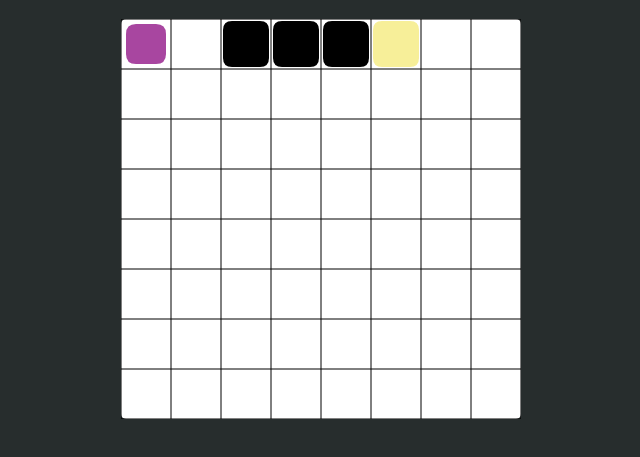
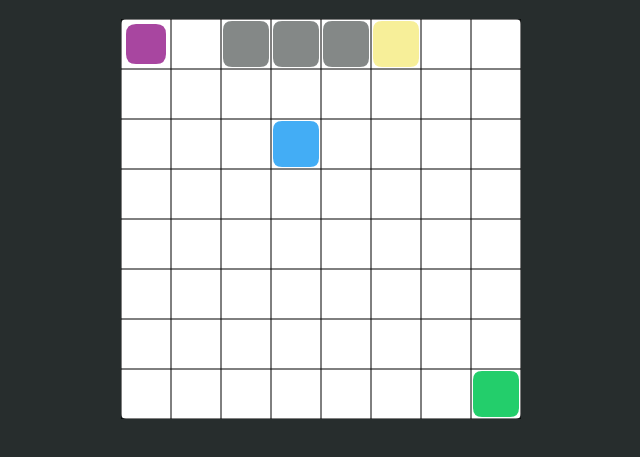
Before and after one commit to progrocus/o-ishg-desrever, a plain HTML site: page index.html in a window 1280 px wide. Shown: the part 61-518 px from the top of the page, without its empty margins (319-959 px from the left). Drawn offline with Linux system fonts and the light colour scheme.

Commit message:
Added Goal tile and Switch

```diff
--- a/index.html
+++ b/index.html
@@ -8,7 +8,7 @@
   <!--[if IE]>
     <script src="//html5shiv.googlecode.com/svn/trunk/html5.js"></script>
   <![endif]-->
-  <link href='//fonts.googleapis.com/css?family=Open+Sans:300italic,400italic,600italic,700italic,800italic,400,300,600,700,800' rel='stylesheet' type='text/css'>
+  <link href='http://fonts.googleapis.com/css?family=Open+Sans:300italic,400italic,600italic,700italic,800italic,400,300,600,700,800' rel='stylesheet' type='text/css'>
   <script src="js/util.js"></script>
   <script src="js/script.js"></script>
 </head>
--- a/js/script.js
+++ b/js/script.js
@@ -8,32 +8,39 @@ window.onload = function(){
 			ch = 400,
 			lastKey,
 			currentLevel = 0,
-			flipped = false;
+			flipped = false,
+			switched = 1,
+			goal,
+			start;
 
 	function doKeyDown(e){
 		if(e.keyCode == 37){//left
-			player.update("x", -50);
+			player.update("x", -50 * switched);
 			lastKey = "left";
 		}else if(e.keyCode == 38){//up
-			player.update("y", -50);
+			player.update("y", -50 * switched);
 			lastKey = "up";
 		}else if(e.keyCode == 39){//right
-			player.update("x", 50);
+			player.update("x", 50 * switched);
 			lastKey = "right";
 		}else if (e.keyCode == 40){//down
-			player.update("y", 50);
+			player.update("y", 50 * switched);
 			lastKey = "down";
 		}else{
 			//do nothing
 		}
 	}
 
+	/* LEVELS DICTIONARY */
 	var levels = [
 	  {
 	    name: "Level 1",
 	    walls: [2,3,4],
 	    triggers: [5],
-	    floors: [10,11,12]
+	    floors: [10,11,12],
+	    switches: [19],
+	    start: 0,
+	    goal: 63
 	  },
 	  {
 	    name: "Level 2",
@@ -47,11 +54,18 @@ window.onload = function(){
 	var walls = [];
 	var triggers = [];
 	var floors = [];
+	var switches = [];
 
 	function Tile(I){
 	  I.w = 50;
 	  I.h = 50;
-	  I.colors = {"wall":"848887", "floor": "white", "trigger": "#F7EF99"};
+	  I.colors = {
+	  	"wall":"#848887",
+	  	"floor": "white",
+	  	"trigger": "#F7EF99",
+	  	"switch": "#43ADF5",
+	  	"goal": "#23CE6B"
+	  };
 	  I.draw = function(){
 	    c.fillStyle = this.colors[this.type];
 	    roundedRect(c, this.x + 2, this.y + 2, this.w - 4, this.h - 4, 9);
@@ -64,13 +78,10 @@ window.onload = function(){
       c.moveTo(x, 0);
       c.lineTo(x, ch);
 		}
-
-
     for (var x = 0; x <= ch; x += 50) {
       c.moveTo(0, x);
       c.lineTo(cw, x);
 		}
-
 		c.strokeStyle = "black";
 		c.stroke();
 	}
@@ -104,6 +115,7 @@ window.onload = function(){
 	  walls.length = 0;
 	  floors.length = 0;
 	  triggers.length = 0;
+	  switches.length = 0;
 	  levels[currentLevel].walls.forEach(function(i){
 	    walls.push(Tile({
 	      x: (i%8 * 50),
@@ -111,20 +123,27 @@ window.onload = function(){
 	      type: "wall"
 	    }));
 	  });
-	  levels[0].triggers.forEach(function(i){
+	  levels[currentLevel].triggers.forEach(function(i){
 	    triggers.push(Tile({
 	      x: (i%8 * 50),
 	      y: (Math.floor(i/8) * 50),
 	      type: "trigger"
 	    }))
 	  });
-	  levels[0].floors.forEach(function(i){
+	  levels[currentLevel].floors.forEach(function(i){
 	    floors.push(Tile({
 	      x: (i%8 * 50),
 	      y: (Math.floor(i/8) * 50),
 	      type: "floor"
 	    }))
 	  });
+	  levels[currentLevel].switches.forEach(function(i){
+	  	switches.push(Tile({
+	  		x: (i%8 * 50),
+	      y: (Math.floor(i/8) * 50),
+	      type: "switch"
+	  	}))
+	  })
 	}
 
 	function flipMap(){
@@ -132,6 +151,7 @@ window.onload = function(){
 	  walls.length = 0;
 	  floors.length = 0;
 	  triggers.length = 0;
+	  switches.length = 0;
 	  levels[currentLevel].walls.forEach(function(i){
 	    floors.push(Tile({
 	      x: (i%8 * 50),
@@ -146,13 +166,24 @@ window.onload = function(){
 	      type: "wall"
 	    }))
 	  });
-	  levels[0].triggers.forEach(function(i){
+	  levels[currentLevel].triggers.forEach(function(i){
 	    triggers.push(Tile({
 	      x: (i%8 * 50),
 	      y: (Math.floor(i/8) * 50),
 	      type: "trigger"
 	    }))
 	  });
+	  levels[currentLevel].switches.forEach(function(i){
+	  	switches.push(Tile({
+	  		x: (i%8 * 50),
+	      y: (Math.floor(i/8) * 50),
+	      type: "switch"
+	  	}))
+	  });
+	}
+
+	function switchKeys(){
+
 	}
 
 	/* UTILITY FUNCTIONS */
@@ -184,13 +215,13 @@ window.onload = function(){
 			if (collides(wall, player)) {
 			  console.log("collision");
 			  if(lastKey == "left"){
-			    player.update("x", 50);
+			    player.update("x", 50 * switched);
 			  }else if(lastKey == "up"){
-			    player.update("y", 50);
+			    player.update("y", 50 * switched);
 			  }else if(lastKey == "right"){
-			    player.update("x", -50);
+			    player.update("x", -50 * switched);
 			  }else if(lastKey == "down"){
-			    player.update("y", -50);
+			    player.update("y", -50 * switched);
 			  }else{
 			    //Do nothing
 			  }
@@ -198,11 +229,19 @@ window.onload = function(){
 		});
 		triggers.forEach(function(trigger){
 		  if(collides(trigger, player) && !flipped){
-		    //Switch the levels
+		    console.log("triggered");
 		    flipMap()
 		    //Take care of infinite loop
 		  }
+		});
+		switches.forEach(function(s){
+			if(collides(s, player) && switched == 1){
+				switched = -1;
+			}
 		})
+		if(collides(goal,player)){
+			console.log("Level Complete");
+		}
 
 	}
 
@@ -218,19 +257,32 @@ window.onload = function(){
 		canvas.width = canvas.width;
 
 		drawBoard();
-		walls.forEach(function(wall){
-		  wall.draw();
+		walls.forEach(function(w){
+		  w.draw();
 		});
-		triggers.forEach(function(trigger){
-		  trigger.draw();
+		triggers.forEach(function(t){
+		  t.draw();
 		});
+		switches.forEach(function(s){
+			s.draw();
+		})
+		goal.draw();
 		player.draw();
 	}
 
 	var FPS = 30;
 
+	function start_level(){
+		drawMap();
+		goal = Tile({
+			x: (levels[currentLevel].goal % 8 * 50),
+			y: (Math.floor(levels[currentLevel].goal /8) * 50),
+			type: "goal"
+		})
+	}
+
 	function start_game(){
-		drawMap();
+		start_level();
 		refreshIntervalId = setInterval(function(){
 			update();
 			draw();
```
